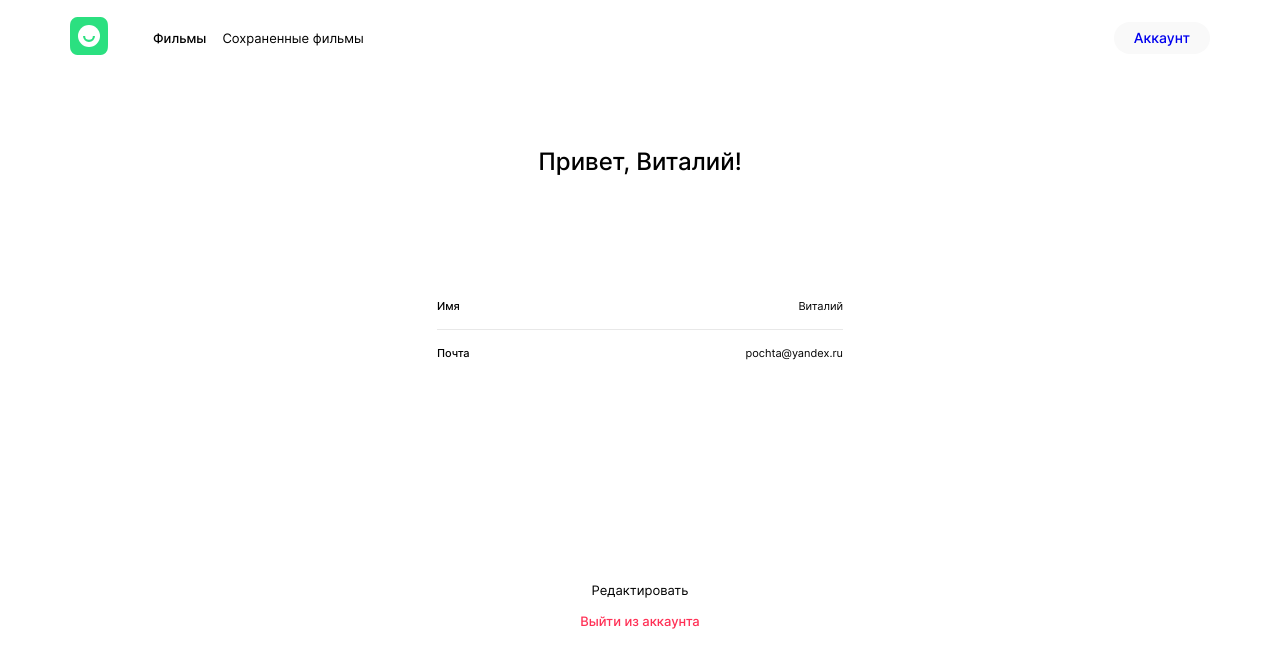
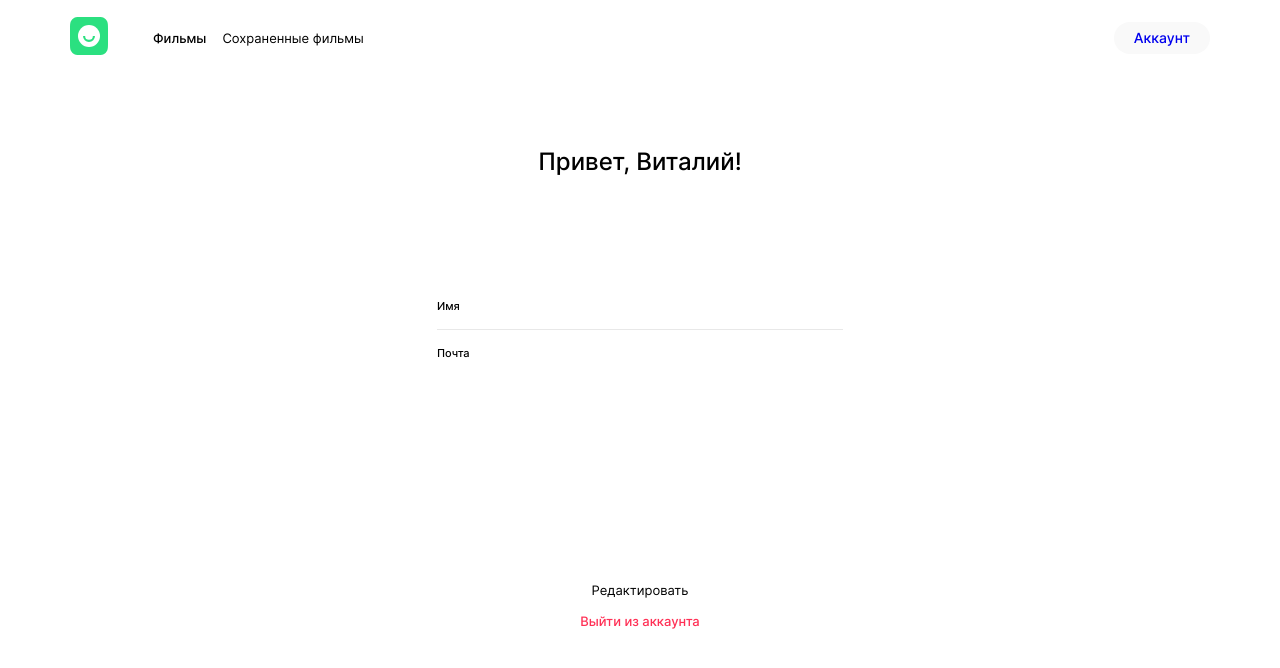
Before and after one commit to MgKraynova/movies-explorer-frontend, a React (Create React App) app: page /profile in a window 1280 px wide. Shown: the top 668 px of the page. Built offline with nearby package versions, Linux system fonts and the light colour scheme.

Commit message:
change overflow at profile input

```diff
--- a/src/components/Main/Main.js
+++ b/src/components/Main/Main.js
@@ -25,5 +25,3 @@ function Main() {
 }
 
 export default Main;
-
-//todo птимизировать img
--- a/src/components/Profile/Profile.js
+++ b/src/components/Profile/Profile.js
@@ -46,7 +46,7 @@ function Profile() {
                                 autoComplete="on"
                                 minLength="2"
                                 maxLength="15"
-                                value="Виталий"
+                                // value="Виталий"
                                 disabled={!isEditModeOn}
                             />
                         </label>
@@ -54,13 +54,12 @@ function Profile() {
                             <p className="profile__input-caption">Почта</p>
                             <input
                                 className="profile__input"
-                                type="text"
+                                type="email"
                                 required
-                                name="name"
+                                name="email"
                                 autoComplete="on"
                                 minLength="2"
-                                maxLength="15"
-                                value="pochta@yandex.ru"
+                                // value="pochta@yandex.ru"
                                 disabled={!isEditModeOn}
                             />
                         </label>
--- a/src/components/Profile/profile.css
+++ b/src/components/Profile/profile.css
@@ -65,6 +65,9 @@
     border: none;
     padding: 17px 0 16px;
     border-radius: 4px;
+    text-overflow: ellipsis;
+    white-space: nowrap;
+    overflow: hidden;
 }
 
 .profile__input:focus {
```
